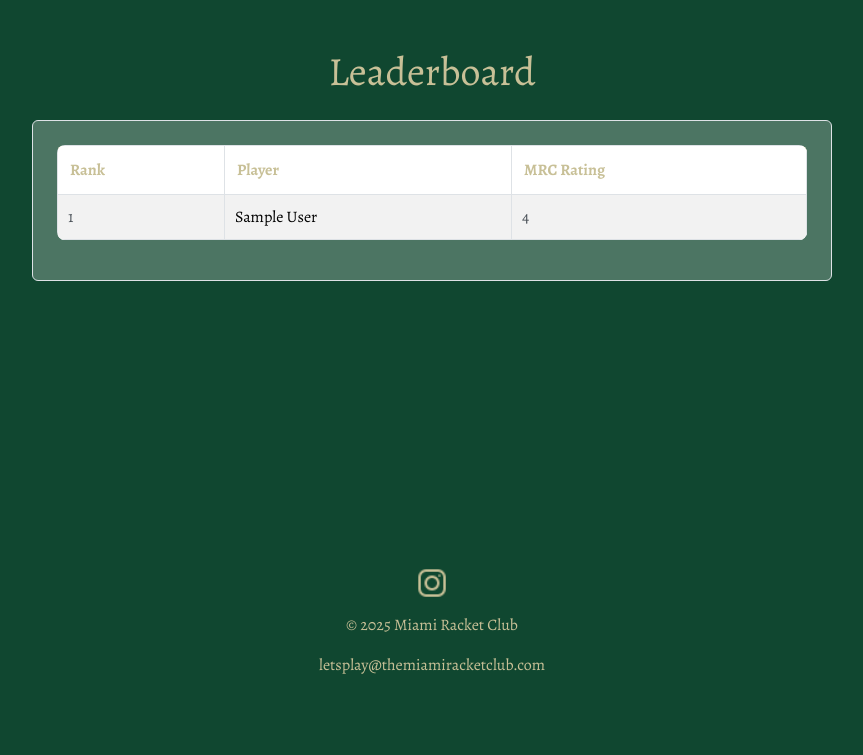
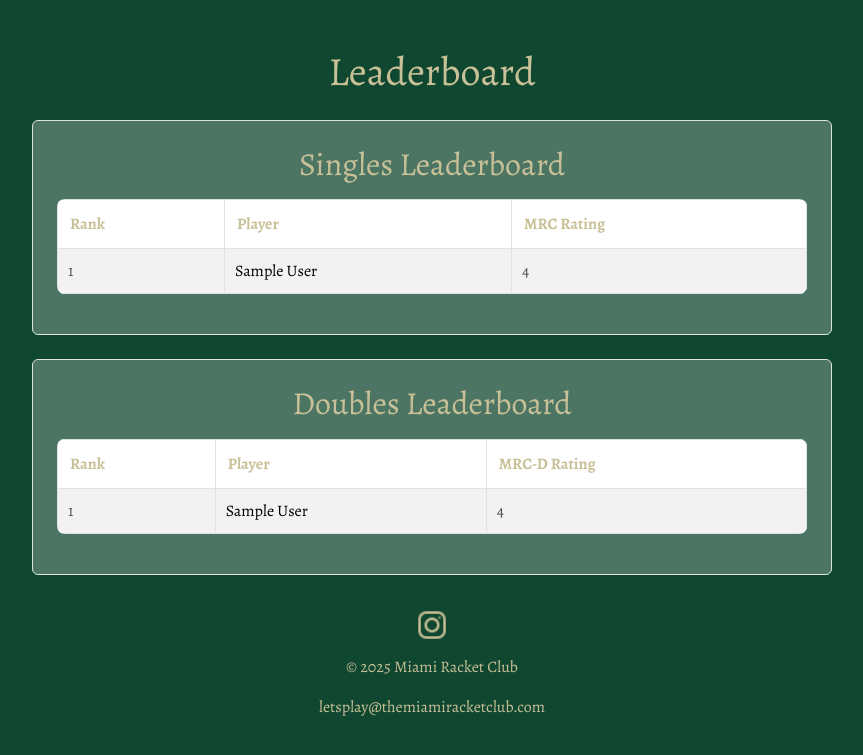
Before and after one commit to vicenteramirezg/miami-racket-club, a Django app: page /leaderboard/ in a window 1280 px wide. Shown: the part 87-842 px from the top of the page, without its empty margins (208-1071 px from the left). Before the commit the page ends 761 px from the top, so only its background shows below. Run offline with Django 5.2, Linux system fonts and the light colour scheme; a user stored in the database is signed in; tables that the repository leaves empty hold one stand-in row (values such as "Sample post").

Commit message:
Almost everything done for Doubles, except doubles scorecards.

```diff
--- a/miami_racket_club/rankings/templates/rankings/leaderboard.html
+++ b/miami_racket_club/rankings/templates/rankings/leaderboard.html
@@ -5,22 +5,22 @@
     <div class="container">
         <h1 class="my-4 text-center" style="color: #c8c097;">Leaderboard</h1>  <!-- Light beige title -->
 
-        <!-- Table Container with Rounded Edges and Narrower Width -->
-        <div class="border p-4 rounded" style="max-width: 800px; margin: 0 auto; background-color: #4c7563; border-color: #c8c097;"> <!-- Light green background, beige border -->
+        <!-- Singles Leaderboard -->
+        <div class="border p-4 rounded mb-4" style="max-width: 800px; margin: 0 auto; background-color: #4c7563; border-color: #c8c097;">
+            <h2 class="text-center mb-3" style="color: #c8c097;">Singles Leaderboard</h2>  <!-- Light beige title -->
             <table class="table table-striped table-bordered">
                 <thead>
-                    <tr style="background-color: #c8c097; color: #104730;"> <!-- Light beige header with dark green text -->
+                    <tr style="background-color: #c8c097; color: #104730;">  <!-- Light beige header with dark green text -->
                         <th>Rank</th>
                         <th>Player</th>
                         <th>MRC Rating</th>
                     </tr>
                 </thead>
                 <tbody>
-                    {% for player in players %}
+                    {% for player in singles_players %}
                     <tr>
                         <td>{{ forloop.counter }}</td>
                         <td>
-                            <!-- Remove inline styles and classes -->
                             <a href="{% url 'profile' player.user.username %}">{{ player.user.first_name }} {{ player.user.last_name }}</a>
                         </td>
                         <td>{{ player.elo_rating }}</td>
@@ -33,6 +33,35 @@
                 </tbody>
             </table>
         </div>
+
+        <!-- Doubles Leaderboard -->
+        <div class="border p-4 rounded" style="max-width: 800px; margin: 0 auto; background-color: #4c7563; border-color: #c8c097;">
+            <h2 class="text-center mb-3" style="color: #c8c097;">Doubles Leaderboard</h2>  <!-- Light beige title -->
+            <table class="table table-striped table-bordered">
+                <thead>
+                    <tr style="background-color: #c8c097; color: #104730;">  <!-- Light beige header with dark green text -->
+                        <th>Rank</th>
+                        <th>Player</th>
+                        <th>MRC-D Rating</th>
+                    </tr>
+                </thead>
+                <tbody>
+                    {% for player in doubles_players %}
+                    <tr>
+                        <td>{{ forloop.counter }}</td>
+                        <td>
+                            <a href="{% url 'profile' player.user.username %}">{{ player.user.first_name }} {{ player.user.last_name }}</a>
+                        </td>
+                        <td>{{ player.elo_rating_doubles }}</td>
+                    </tr>
+                    {% empty %}
+                    <tr>
+                        <td colspan="3" style="color: #104730;">No players found.</td>
+                    </tr>
+                    {% endfor %}
+                </tbody>
+            </table>
+        </div>
     </div>
 </div>
 {% endblock %}
--- a/miami_racket_club/rankings/views.py
+++ b/miami_racket_club/rankings/views.py
@@ -80,8 +80,16 @@ def submit_match(request):
 @login_required
 @approved_required
 def leaderboard(request):
-    players = Player.objects.order_by('-elo_rating')
-    return render(request, 'rankings/leaderboard.html', {'players': players})
+    # Get players ordered by singles ELO rating
+    singles_players = Player.objects.order_by('-elo_rating')  # Highest ELO first
+    # Get players ordered by doubles ELO rating
+    doubles_players = Player.objects.order_by('-elo_rating_doubles')  # Highest ELO first
+
+    context = {
+        'singles_players': singles_players,
+        'doubles_players': doubles_players,
+    }
+    return render(request, 'rankings/leaderboard.html', context)
 
 def terms_and_conditions(request):
     return render(request, 'registration/terms_and_conditions.html')
@@ -412,10 +420,14 @@ def send_doubles_match_notification(match):
 
 @approved_required
 def home(request):
-    # Fetch recent matches that are not soft-deleted
-    recent_matches = Match.objects.filter(is_deleted=False).order_by('-date')[:10]  # Adjust the number as needed
+    # Get recent singles matches (e.g., last 10 matches)
+    recent_singles_matches = Match.objects.order_by('-date')[:5]
+    # Get recent doubles matches (e.g., last 10 matches)
+    recent_doubles_matches = MatchDoubles.objects.order_by('-date')[:5]
+
     context = {
-        'recent_matches': recent_matches,
+        'recent_singles_matches': recent_singles_matches,
+        'recent_doubles_matches': recent_doubles_matches,
     }
     return render(request, 'rankings/home.html', context)
 
```
Also changed, not shown: miami_racket_club/rankings/templates/rankings/home.html (+45 -4 lines).
